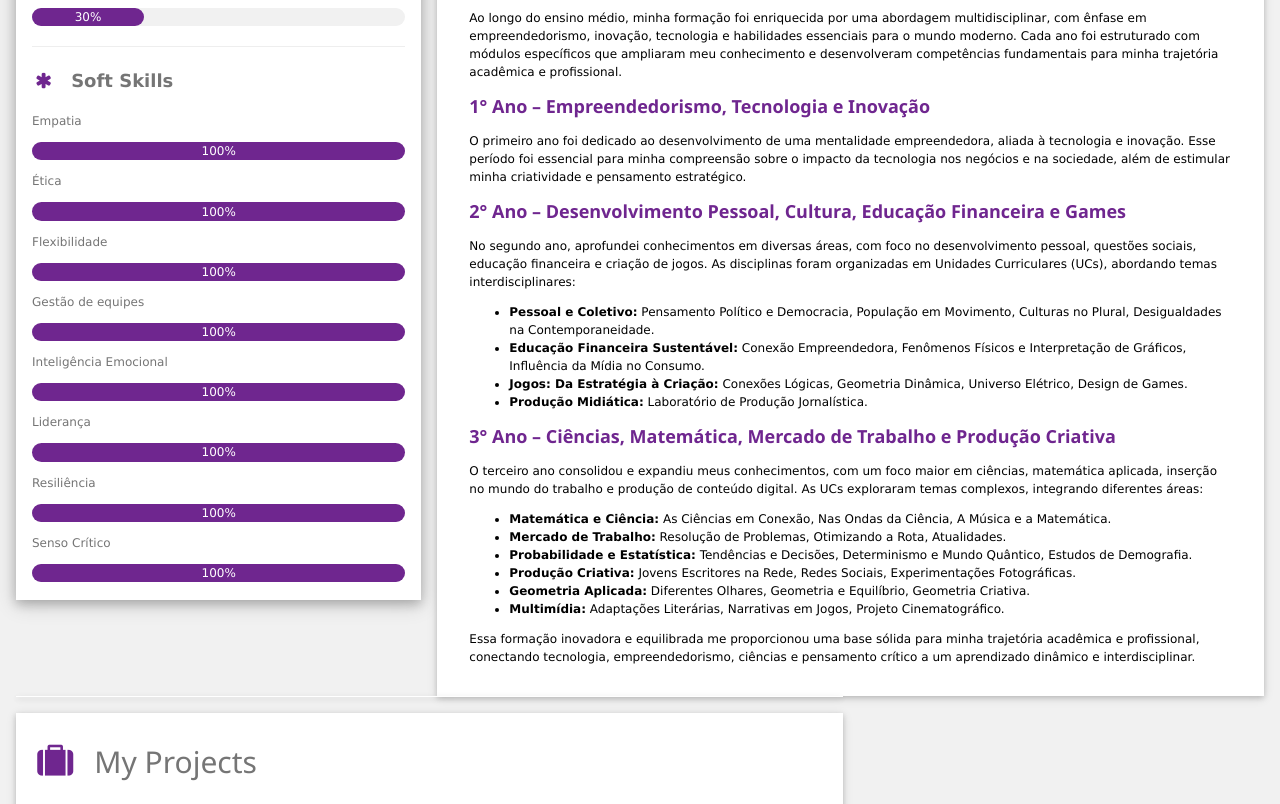
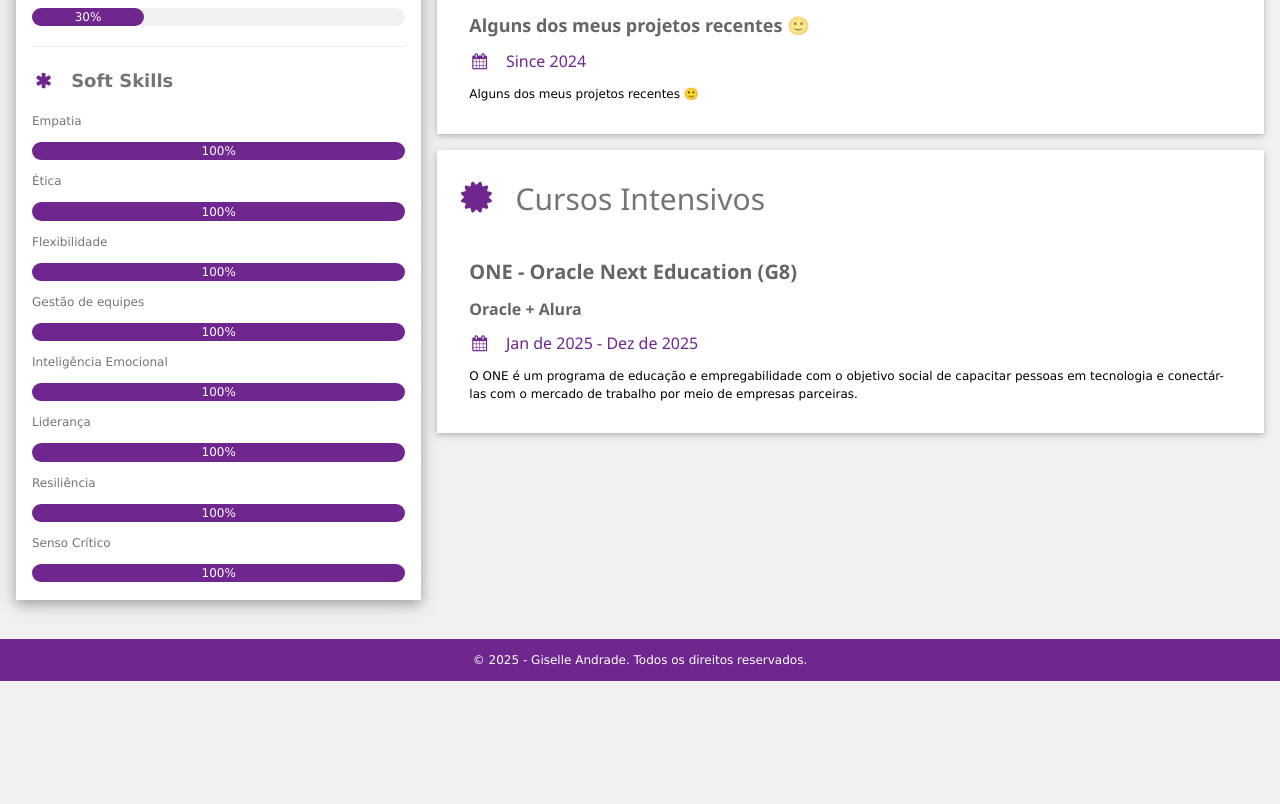
Before and after one commit to GiselleAndrade1/curriculum, a plain HTML site: page index.html in a window 1280 px wide. Shown: the part 765-1569 px from the top of the page. After the commit the page ends 1446 px from the top, so only its background shows below. Drawn offline with Linux system fonts and the light colour scheme.

Commit message:
Atualizar o index.html

```diff
--- a/index.html
+++ b/index.html
@@ -159,61 +159,6 @@
           </div>
         </div>
 
-        <div class="gal-container gal-card gal-white">
-  <div class="gal-container">
-    <h4 class="gal-opacity"><b>Ensino Médio</b></h4>
-    <h6 class="gal-opacity"><b>EE - Conselheiro Ruy Barbosa</b></h6>
-    <h6 class="gal-text-teal"><i class="fa fa-calendar fa-fw gal-margin-right"></i>Fev de 2021 - Dez de 2023</h6>
-    <section>
-      <p>
-        Ao longo do ensino médio, minha formação foi enriquecida por uma abordagem multidisciplinar, com ênfase em
-        empreendedorismo, inovação, tecnologia e habilidades essenciais para o mundo moderno. Cada ano foi estruturado
-        com módulos específicos que ampliaram meu conhecimento e desenvolveram competências fundamentais para minha
-        trajetória acadêmica e profissional.
-      </p>
-
-      <h5 class="gal-text-teal"><b>1° Ano – Empreendedorismo, Tecnologia e Inovação</b></h5>
-      <p>
-        O primeiro ano foi dedicado ao desenvolvimento de uma mentalidade empreendedora, aliada à tecnologia e inovação.
-        Esse período foi essencial para minha compreensão sobre o impacto da tecnologia nos negócios e na sociedade, além
-        de estimular minha criatividade e pensamento estratégico.
-      </p>
-
-      <h5 class="gal-text-teal"><b>2° Ano – Desenvolvimento Pessoal, Cultura, Educação Financeira e Games</b></h5>
-      <p>
-        No segundo ano, aprofundei conhecimentos em diversas áreas, com foco no desenvolvimento pessoal, questões sociais,
-        educação financeira e criação de jogos. As disciplinas foram organizadas em Unidades Curriculares (UCs), abordando
-        temas interdisciplinares:
-      </p>
-      <ul>
-        <li><b>Pessoal e Coletivo:</b> Pensamento Político e Democracia, População em Movimento, Culturas no Plural, Desigualdades na Contemporaneidade.</li>
-        <li><b>Educação Financeira Sustentável:</b> Conexão Empreendedora, Fenômenos Físicos e Interpretação de Gráficos, Influência da Mídia no Consumo.</li>
-        <li><b>Jogos: Da Estratégia à Criação:</b> Conexões Lógicas, Geometria Dinâmica, Universo Elétrico, Design de Games.</li>
-        <li><b>Produção Midiática:</b> Laboratório de Produção Jornalística.</li>
-      </ul>
-
-      <h5 class="gal-text-teal"><b>3° Ano – Ciências, Matemática, Mercado de Trabalho e Produção Criativa</b></h5>
-      <p>
-        O terceiro ano consolidou e expandiu meus conhecimentos, com um foco maior em ciências, matemática aplicada, inserção
-        no mundo do trabalho e produção de conteúdo digital. As UCs exploraram temas complexos, integrando diferentes áreas:
-      </p>
-      <ul>
-        <li><b>Matemática e Ciência:</b> As Ciências em Conexão, Nas Ondas da Ciência, A Música e a Matemática.</li>
-        <li><b>Mercado de Trabalho:</b> Resolução de Problemas, Otimizando a Rota, Atualidades.</li>
-        <li><b>Probabilidade e Estatística:</b> Tendências e Decisões, Determinismo e Mundo Quântico, Estudos de Demografia.</li>
-        <li><b>Produção Criativa:</b> Jovens Escritores na Rede, Redes Sociais, Experimentações Fotográficas.</li>
-        <li><b>Geometria Aplicada:</b> Diferentes Olhares, Geometria e Equilíbrio, Geometria Criativa.</li>
-        <li><b>Multimídia:</b> Adaptações Literárias, Narrativas em Jogos, Projeto Cinematográfico.</li>
-      </ul>
-
-      <p>
-        Essa formação inovadora e equilibrada me proporcionou uma base sólida para minha trajetória acadêmica e profissional,
-        conectando tecnologia, empreendedorismo, ciências e pensamento crítico a um aprendizado dinâmico e interdisciplinar.
-      </p>
-    </section>
-    <br>
-  </div>
-</div>
       </div>
       <br>
 
```
